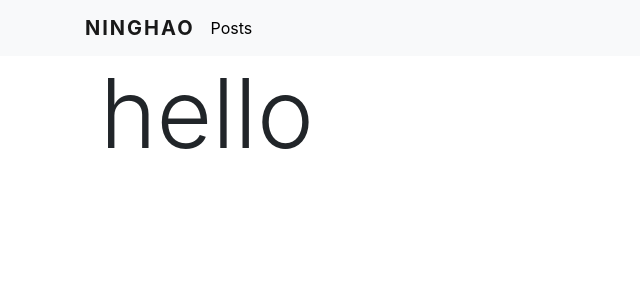
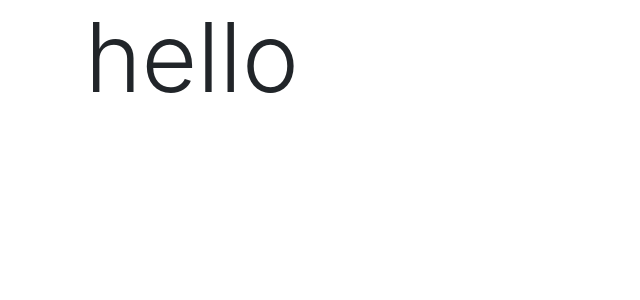
Before and after one commit to ninghao/ninghao-nuxt, a Nuxt app: page /posts/hello in a window 1280 px wide. Shown: the top 300 px of the page, without its empty margins (0-640 px from the left). Built offline with nearby package versions, Linux system fonts and the light colour scheme.

Commit message:
使用自定义布局

```diff
--- /dev/null
+++ b/layouts/fullscreen.vue
@@ -0,0 +1,5 @@
+<template>
+  <div>
+    <nuxt/>
+  </div>
+</template>
--- a/pages/posts/hello.vue
+++ b/pages/posts/hello.vue
@@ -3,3 +3,9 @@
     <h1 class="display-1">hello</h1>
   </div>
 </template>
+
+<script>
+export default {
+  layout: 'fullscreen'
+}
+</script>
```
